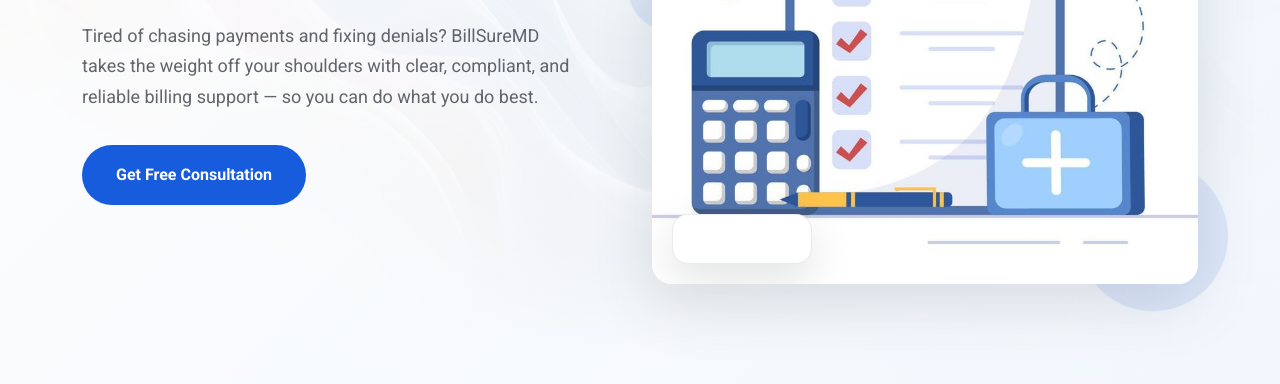
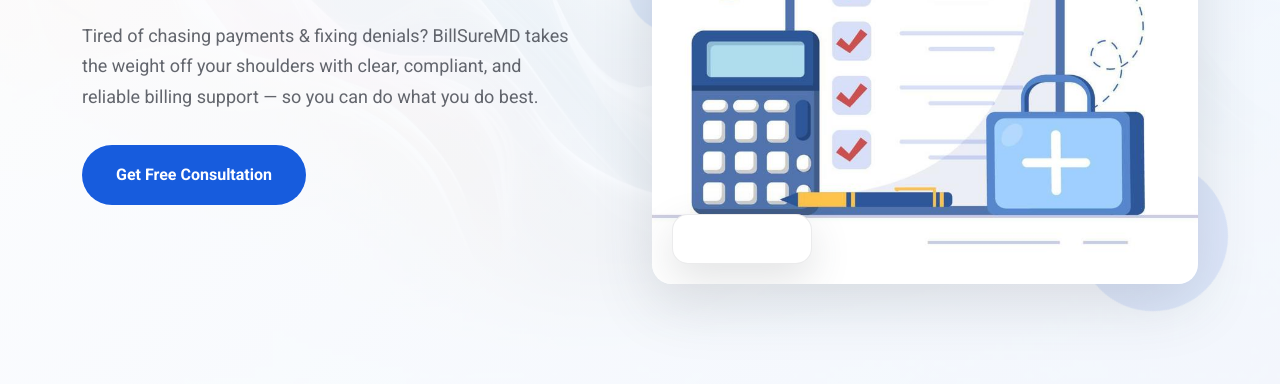
Before and after one commit to faleeha-awan/Medical-Billing-Site, a plain HTML site: page home/index.html in a window 1280 px wide. Shown: the part 416-800 px from the top of the page. Drawn offline with Linux system fonts and the light colour scheme; files whose address does not match are found by name.

```diff
--- a/home/index.html
+++ b/home/index.html
@@ -113,7 +113,7 @@
               </h1>
 
               <p class="hero-description" data-aos="fade-right" data-aos-delay="400">
-               Tired of chasing payments and fixing denials? BillSureMD takes the weight off your shoulders with clear, compliant, and reliable billing support — so you can do what you do best.
+               Tired of chasing payments & fixing denials? BillSureMD takes the weight off your shoulders with clear, compliant, and reliable billing support — so you can do what you do best.
               </p>
 
 
```
Also changed, not shown: index.html (+1 -0 lines).
